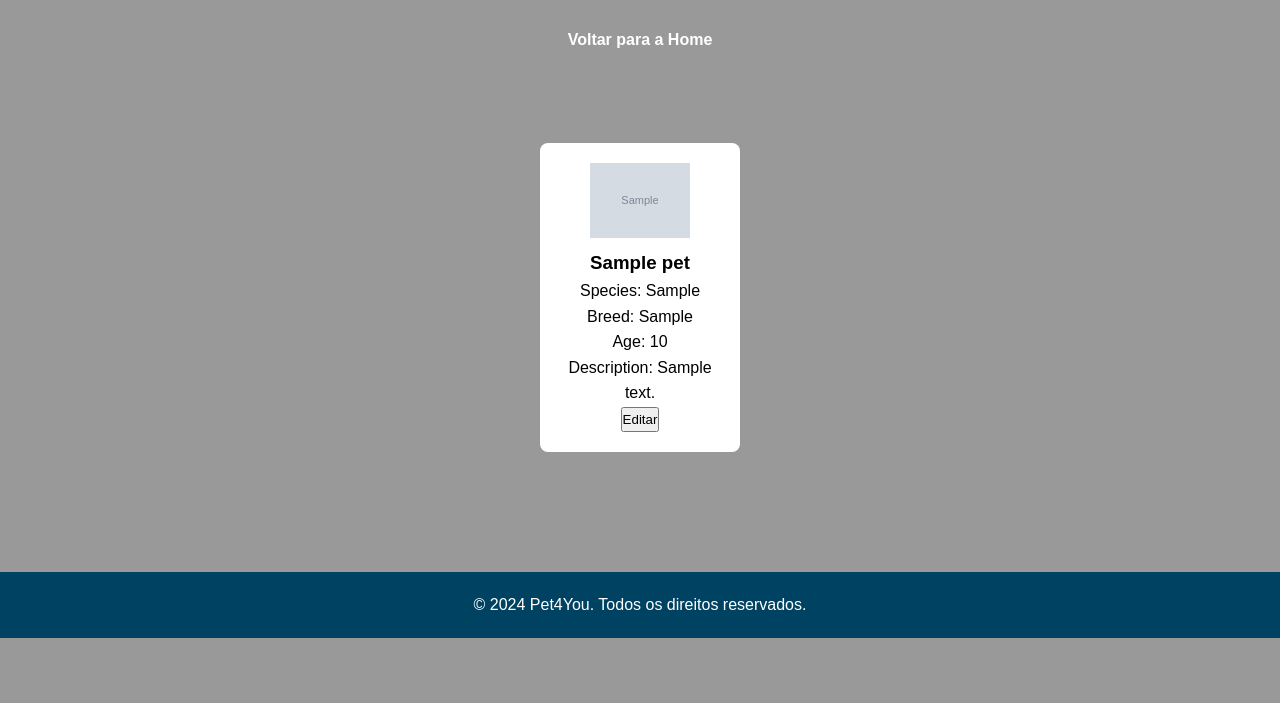
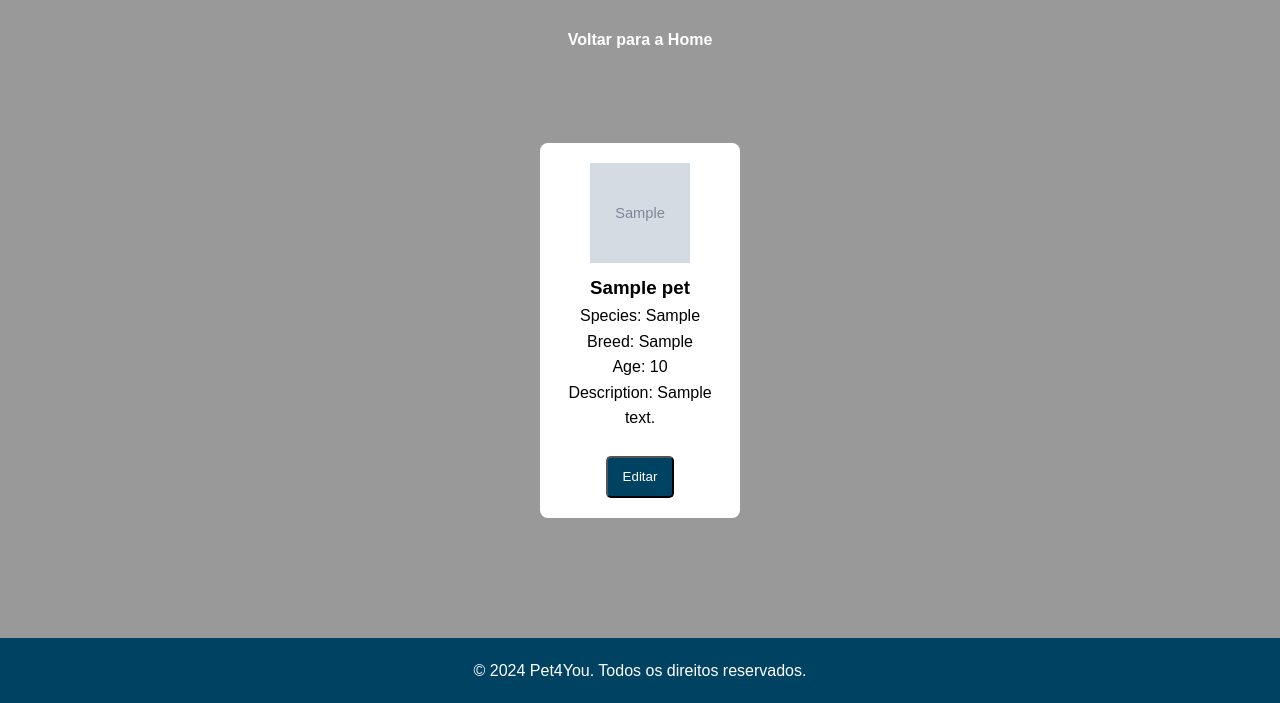
Before and after one commit to antonioz2022/ProjetoFDS, a Django app: page /pet4you_app/list/ in a window 1280 px wide. Shown: the part 181-884 px from the top of the page. Before the commit the page ends 819 px from the top, so only its background shows below. Run offline with Django 5.2, Linux system fonts and the light colour scheme; a user stored in the database is signed in; tables that the repository leaves empty hold one stand-in row (values such as "Sample post"); grey boxes marked "Sample" are stand-in pictures.

Commit message:
estilização de botões nas telas 'list' e 'favorites'

```diff
--- a/pet4you_app/templates/list.html
+++ b/pet4you_app/templates/list.html
@@ -35,7 +35,7 @@
 
   .pet-item img {
     width: 100px; /* Define o tamanho da imagem */
-    height: auto; /* Mantém a proporção */
+    height: 100px; /* Define o tamanho da imagem */
     margin-bottom: 10px; /* Adiciona espaçamento abaixo da imagem */
   }
 
@@ -88,10 +88,10 @@
                 <p>Species: {{ pet.species }}</p>
                 <p>Breed: {{ pet.breed }}</p>
                 <p>Age: {{ pet.age }}</p>
-                <p>Description: {{ pet.description }}</p>
+                <p>Description: {{ pet.description }}</p><br>
                 <form method="post" action="{% url 'pet4you:edit_post' pet.id %}">
                   {% csrf_token %}
-                  <button type="submit">Editar</button>
+                  <button type="submit" style="background-color: #004261; color: white; border-radius: 5px; padding: 8px 15px;">Editar</button>
                 </form>
                 <form method="post" action="{% url 'pet4you:favoritar_pet' pet.id %}">
 
```
Also changed, not shown: pet4you_app/templates/favorite.html (+4 -4 lines).
